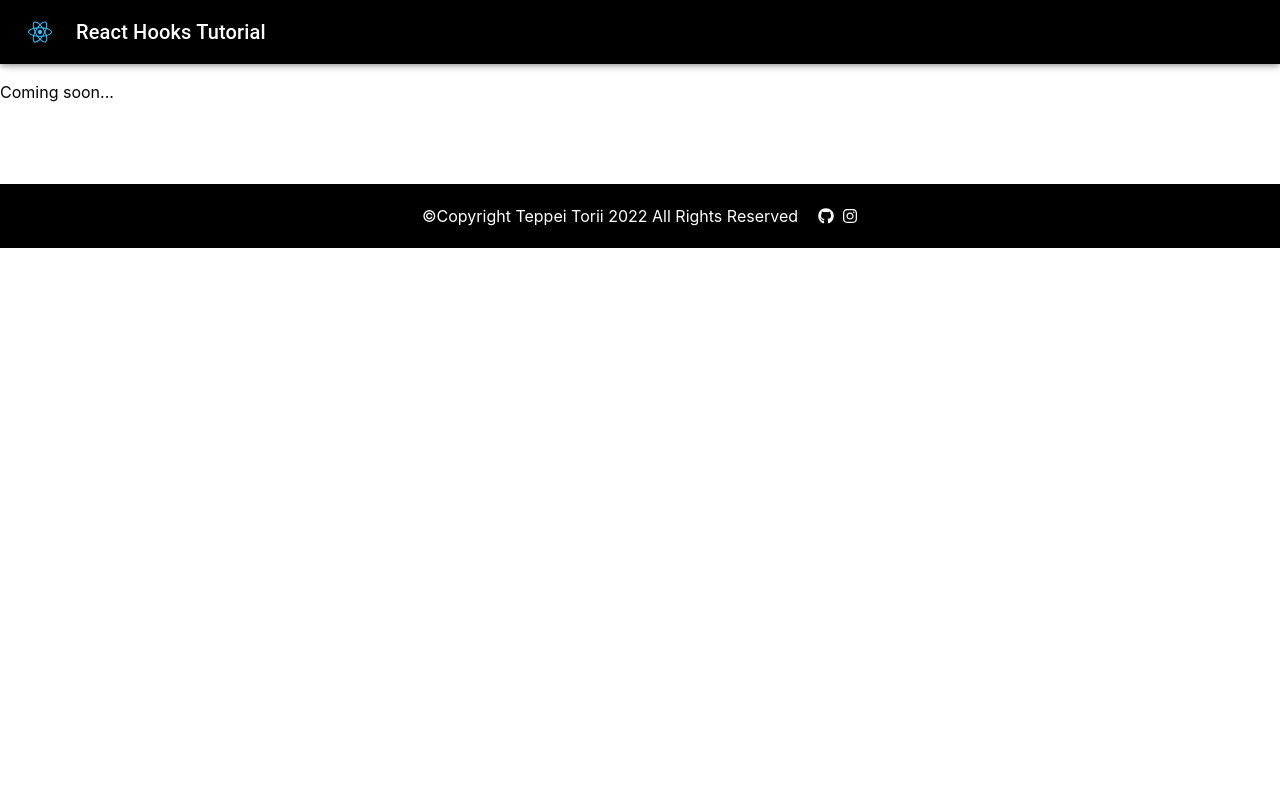
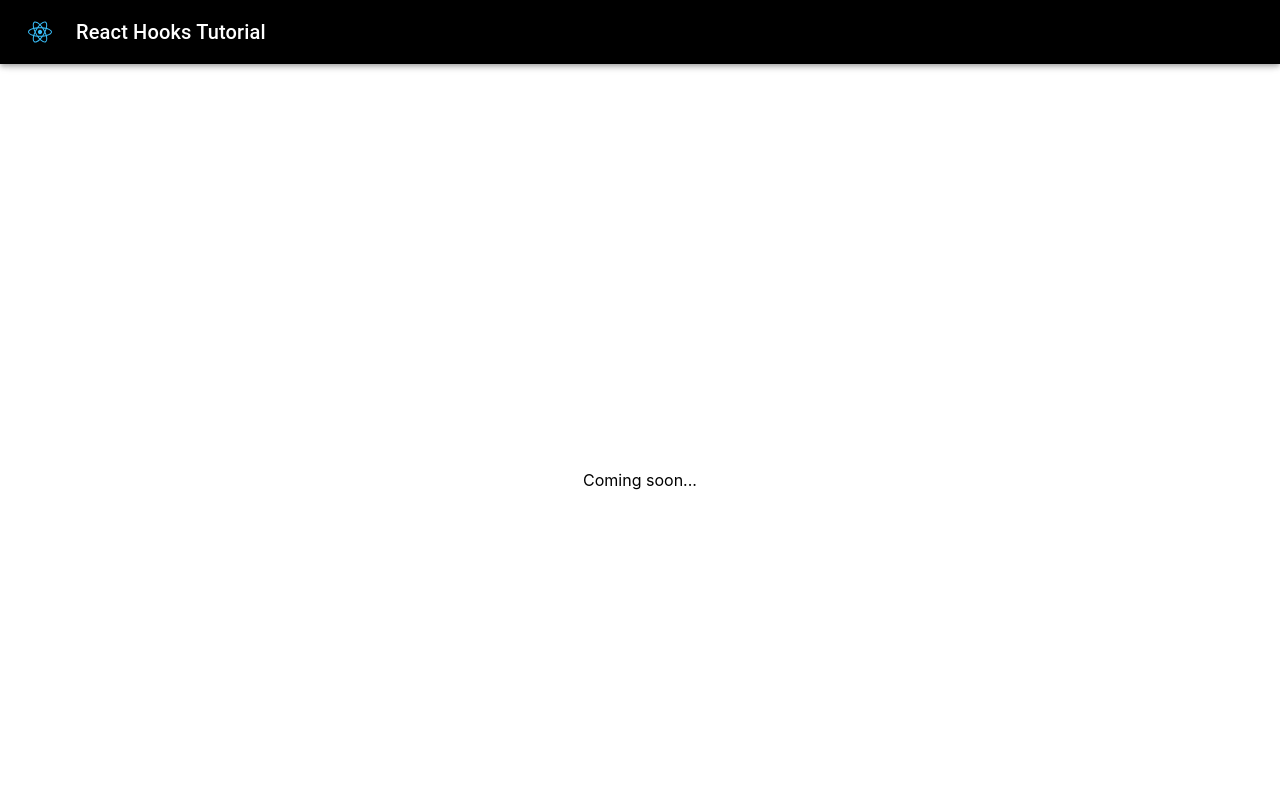
Before and after one commit to Teppeichang/react_hooks_tutorial, a React (Create React App) app: page /useeffect in a window 1280 px wide. Shown: the top 800 px of the page. Built offline with nearby package versions, Linux system fonts and the light colour scheme.

Commit message:
Fix: useEffect解説ページのheight

```diff
--- a/src/pages/UseEffectPage.jsx
+++ b/src/pages/UseEffectPage.jsx
@@ -1,6 +1,6 @@
 const UseEffectPage = () => {
   return (
-    <div className="my-20">
+    <div className="my-20 flex flex-col justify-center items-center min-h-screen">
       <h1>Coming soon...</h1>
     </div>
   )
```
